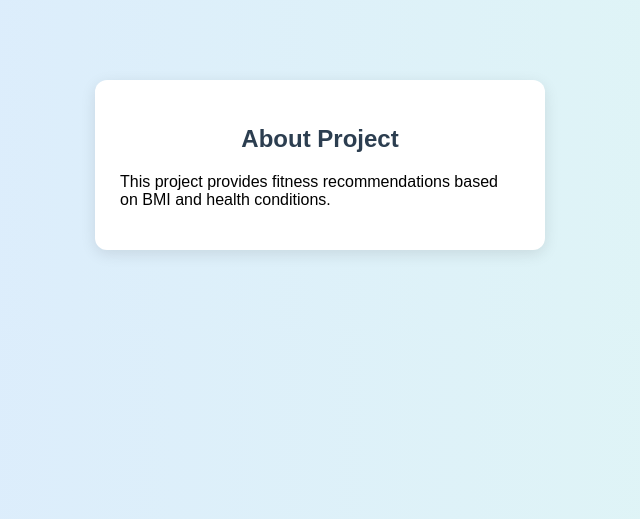
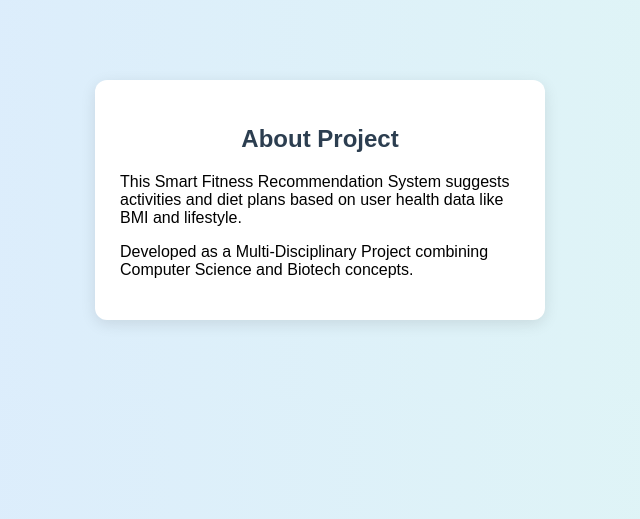
Before and after one commit to PreethiBose30/Smart-Fitness-Activity-Recommendation, a Flask app: page /about in a window 1280 px wide. Shown: the part 51-570 px from the top of the page, without its empty margins (320-960 px from the left). Run offline with Flask 3, Linux system fonts and the light colour scheme.

Commit message:
Update about.html

```diff
--- a/templates/about.html
+++ b/templates/about.html
@@ -1,7 +1,8 @@
 <!DOCTYPE html>
 <html>
 <head>
-<link rel="stylesheet" href="{{ url_for('static', filename='style.css') }}">
+    <title>About</title>
+    <link rel="stylesheet" href="{{ url_for('static', filename='style.css') }}">
 </head>
 <body>
 
@@ -13,7 +14,16 @@
 
 <div class="container">
     <h2>About Project</h2>
-    <p>This project provides fitness recommendations based on BMI and health conditions.</p>
+
+    <p>
+        This Smart Fitness Recommendation System suggests activities and diet
+        plans based on user health data like BMI and lifestyle.
+    </p>
+
+    <p>
+        Developed as a Multi-Disciplinary Project combining Computer Science
+        and Biotech concepts.
+    </p>
 </div>
 
 </body>
```
